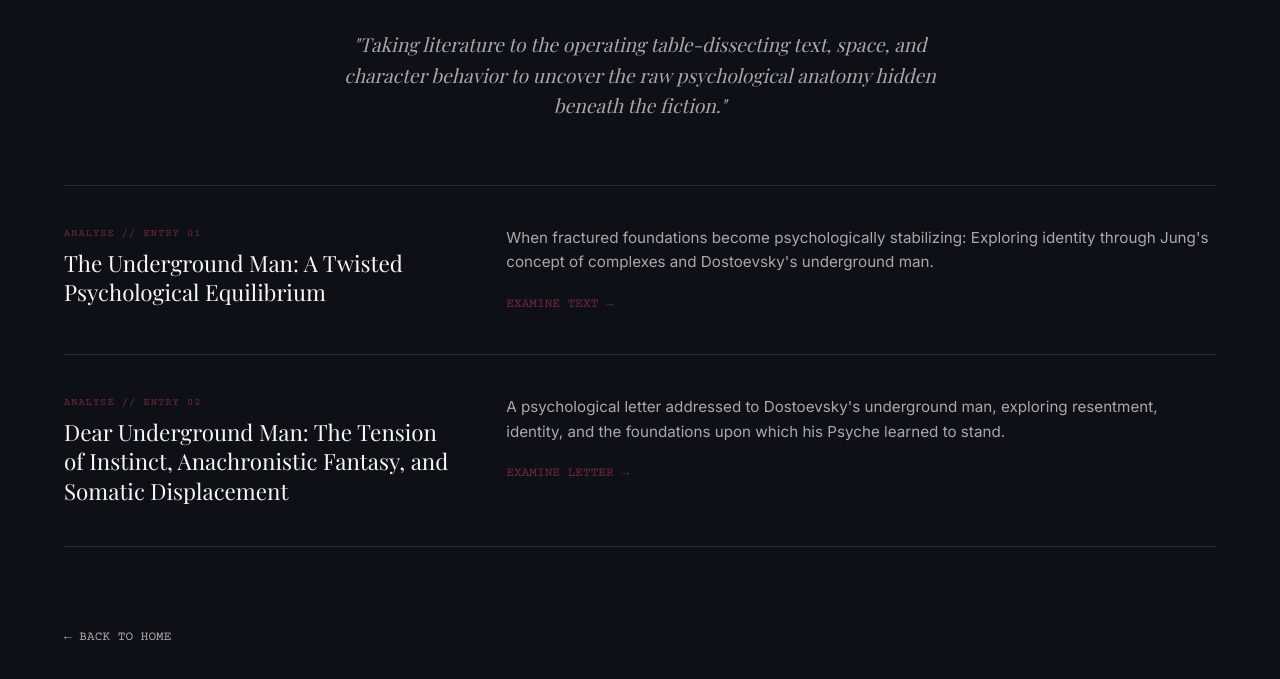
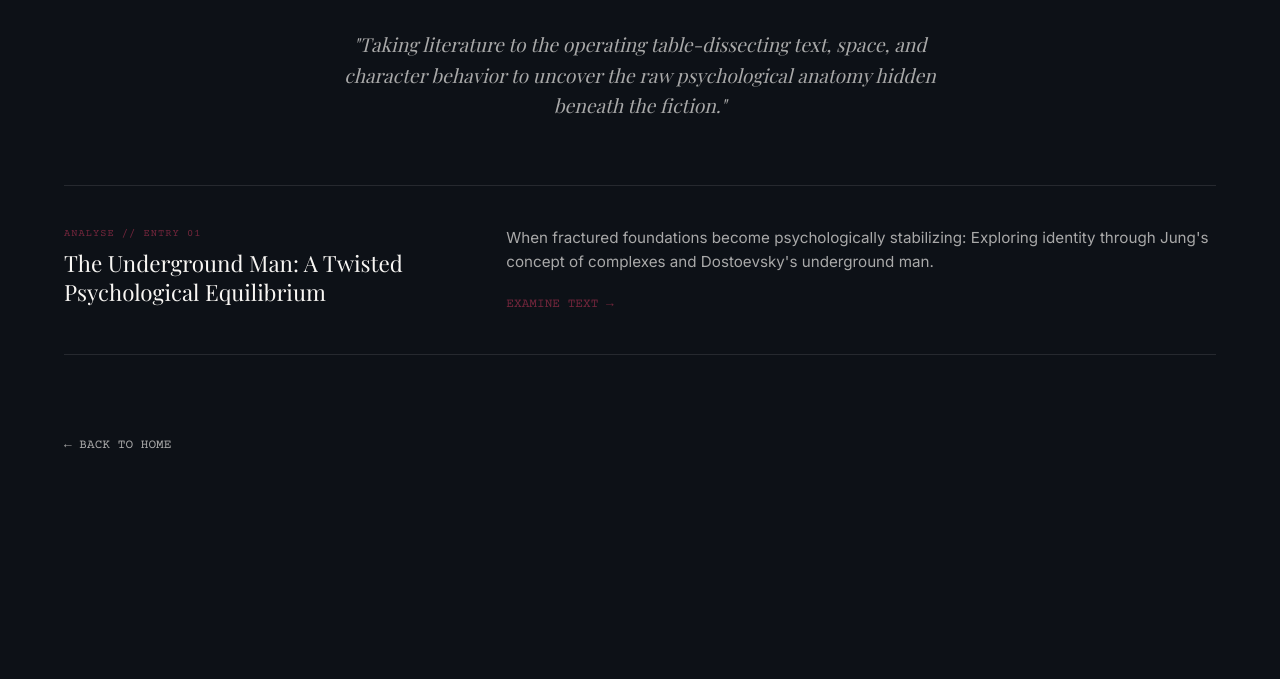
Before and after one commit to MasegoCarol-gif-art/psychetopia-archive, a plain HTML site: page analyse-du-livre.html in a window 1280 px wide. Shown: the part 249-928 px from the top of the page. After the commit the page ends 800 px from the top, so only its background shows below. Drawn offline with nearby package versions, Linux system fonts and the light colour scheme; a web font is replaced by a local one.

Commit message:
Update analyse-du-livre.html
Deleted the underground man letter block

```diff
--- a/analyse-du-livre.html
+++ b/analyse-du-livre.html
@@ -57,18 +57,6 @@
       </article>
 
 
-<!-- ENTRY 02: UNDERGROUND MAN - OPEN LETTER -->
-      <article class="book-row">
-        <div class="book-meta">
-          <span class="book-tag">Analyse // Entry 02</span>
-          <h3 class="book-title"><a href="notes-underground.html">Dear Underground Man: The Tension of Instinct, Anachronistic Fantasy, and Somatic Displacement</a></h3>
-        </div>
-        <div class="book-excerpt">
-          <p>A psychological letter addressed to Dostoevsky's underground man, exploring resentment, identity, and the foundations upon which his Psyche learned to stand.</p>
-          <a href="notes-underground.html" class="line-read-more">Examine Letter →</a>
-        </div>
-      </article>
-
     </section>
 
     <a href="index.html" class="back-btn">← Back to Home</a>
```
